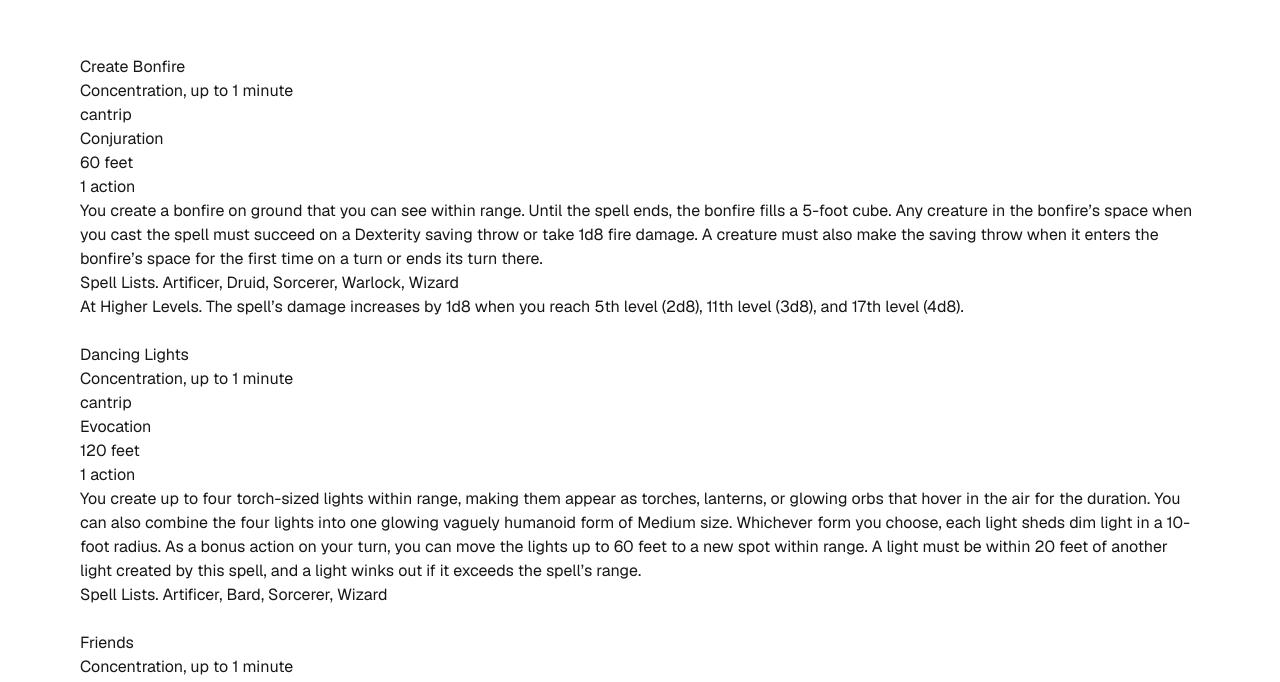
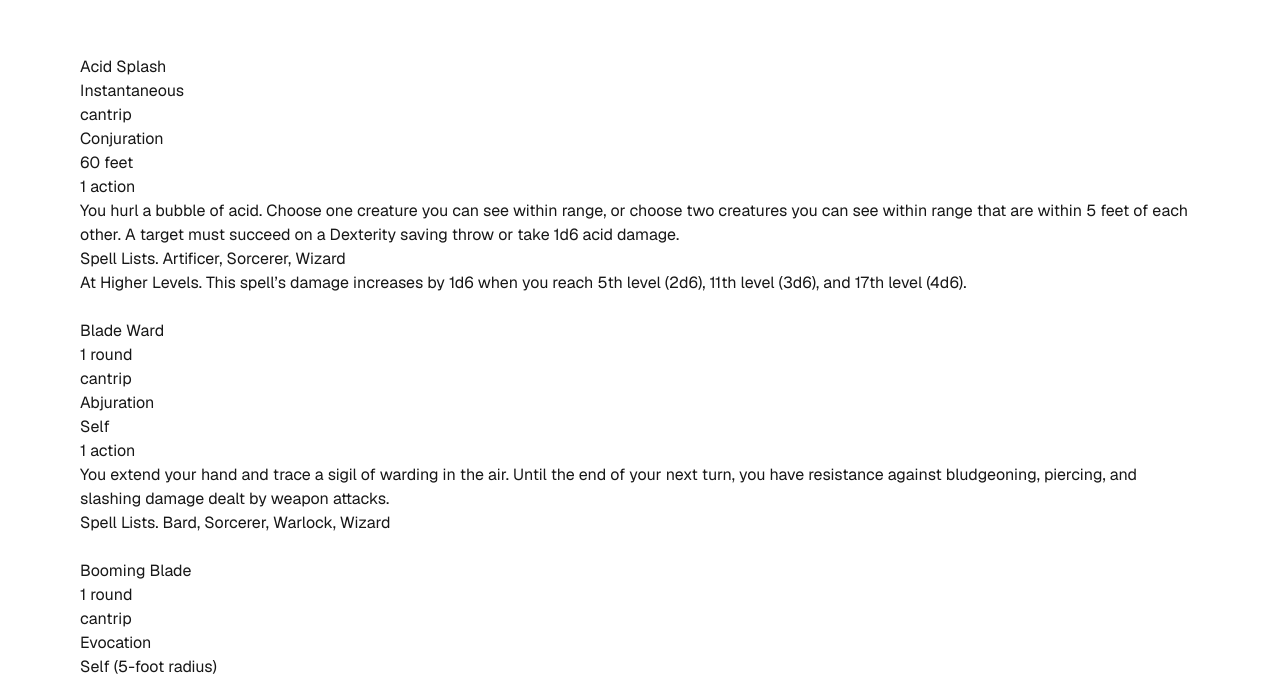
Before and after one commit to Shieldm2023/5eSpellBook, a Next.js app: page / in a window 1280 px wide. Shown: the part 109-791 px from the top of the page. Built offline with nearby package versions, Linux system fonts and the light colour scheme.

Commit message:
rm filter

```diff
--- a/src/app/page.tsx
+++ b/src/app/page.tsx
@@ -8,7 +8,7 @@ export default function Home() {
       <main className="flex flex-col gap-8 row-start-2 items-center sm:items-start">
 
         <div>{spells
-          .filter((spell) => spell.details.duration.toLowerCase().includes("conc"))
+          // .filter((spell) => spell.details.duration.toLowerCase().includes("conc"))
           .map((spell, index) => (
             <div key={index}>
               <div className="">{spell.name}</div>
```
